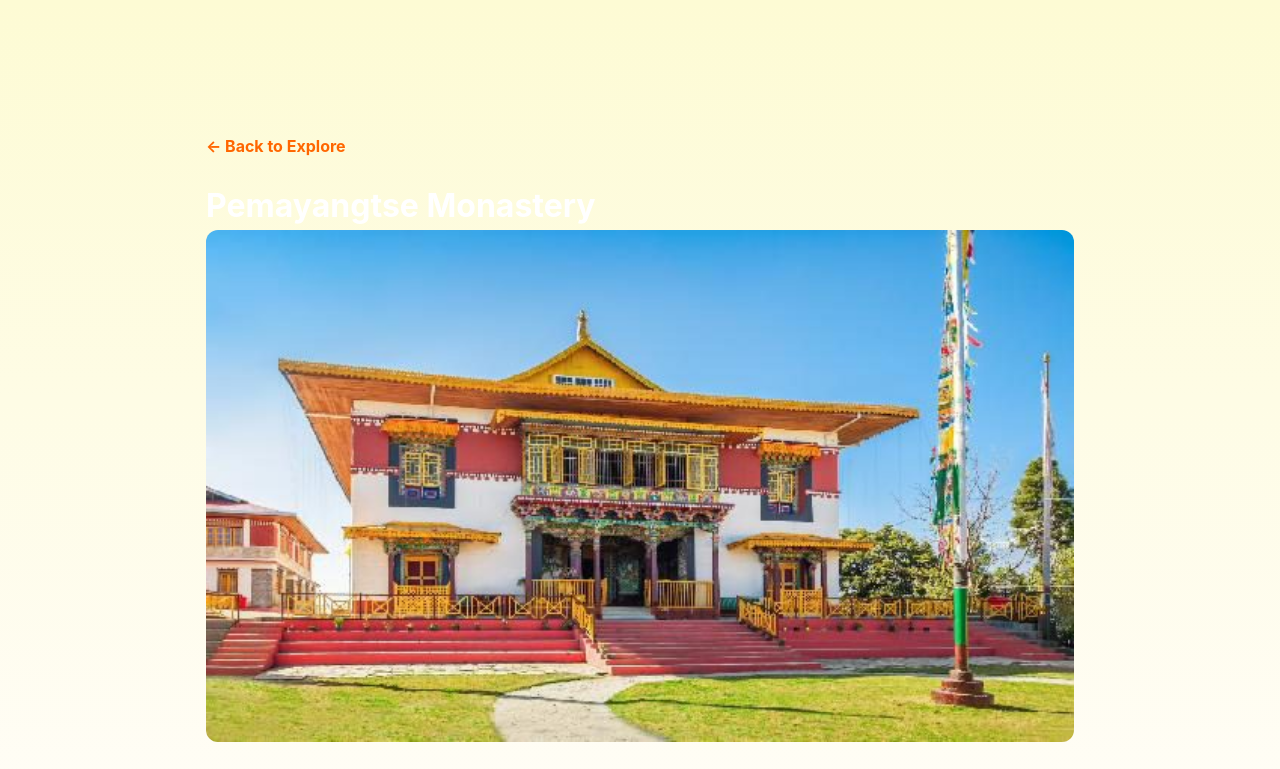
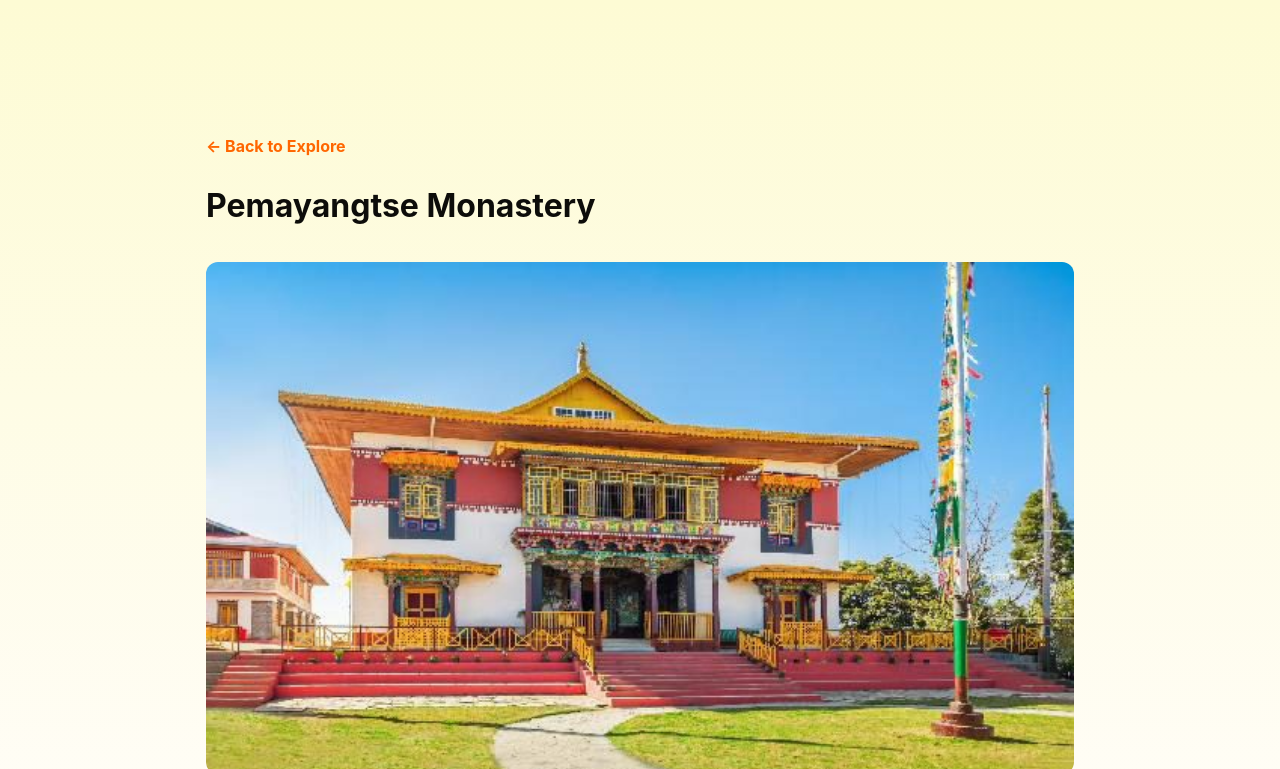
Before and after one commit to LakshyaMishra7/SIH-R-LAKSS-TECH, a plain HTML site: page pemayangtse.html in a window 1280 px wide. Shown: the top 769 px of the page. Drawn offline with Linux system fonts and the light colour scheme.

Commit message:
Update pemayangtse.html

```diff
--- a/pemayangtse.html
+++ b/pemayangtse.html
@@ -9,7 +9,8 @@
     .content {max-width:900px;margin:2rem auto;padding:1rem;}
     .content img {width:100%;border-radius:12px;margin-bottom:1.5rem;}
     .back-link {display:inline-block;margin-bottom:1.5rem;text-decoration:none;color:#ff6600;font-weight:bold;}
-    h1,h2 {color:#ffffff;} h2 {margin-top:2rem;font-size:1.5rem;}
+    h1,h2 {color:#0d0d0a;} h2 {margin-top:2rem;font-size:1.5rem;}
+    h1 {padding-bottom: 2rem;}
     .next-link {
     text-align: right;       /* moves it to the right */
     margin-top: 3rem;
```
